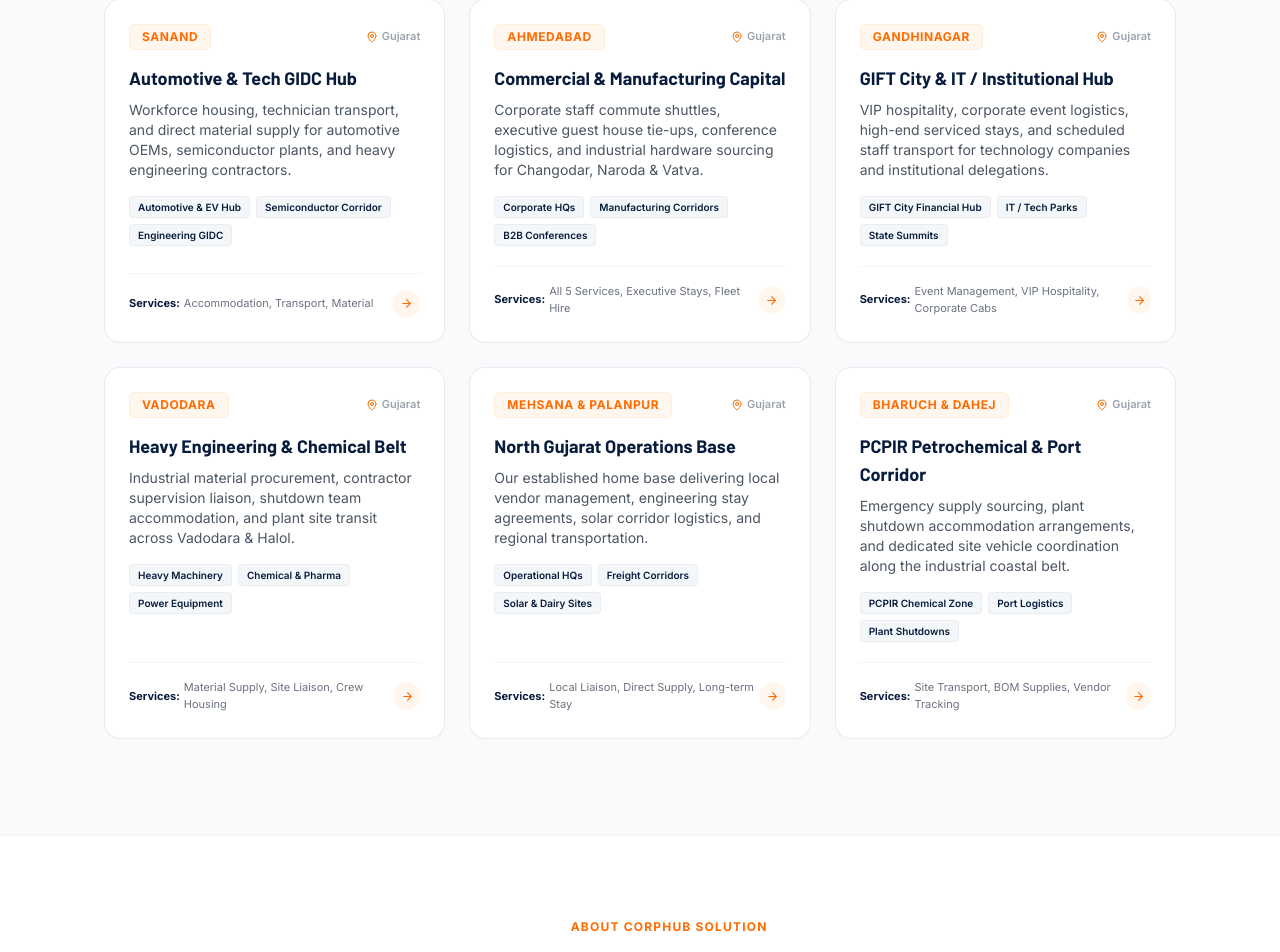
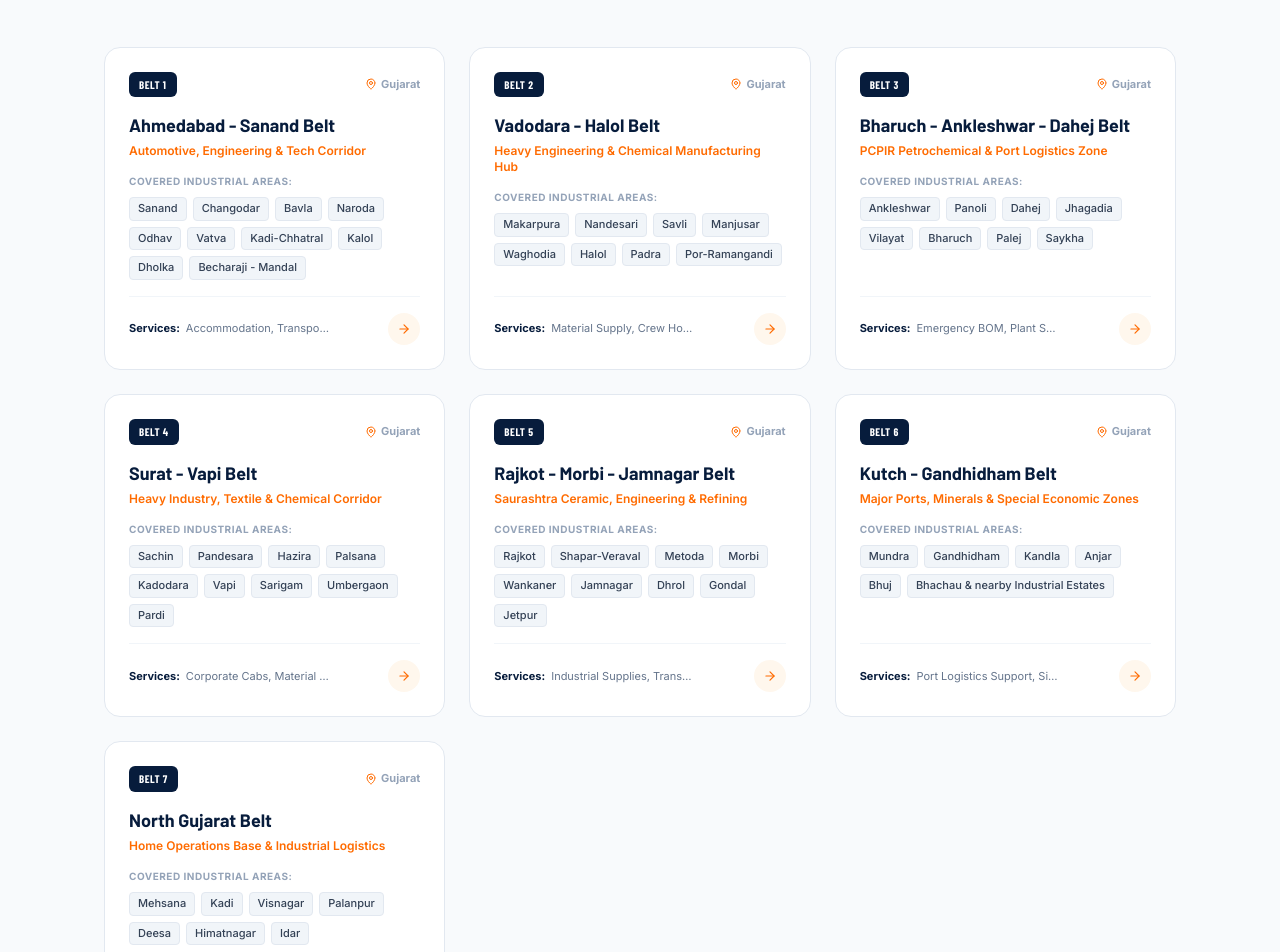
Before and after one commit to corphubsolution/corphubsolution, a React (Vite) app: page / in a window 1280 px wide. Shown: the part 2296-3248 px from the top of the page. Built offline with nearby package versions, Linux system fonts and the light colour scheme; a web font is replaced by a local one.

Commit message:
feat(seo): add 7 Gujarat industrial belts and expand areaServed schema from official coverage map

```diff
--- a/src/components/sections/RegionalHubs.tsx
+++ b/src/components/sections/RegionalHubs.tsx
@@ -1,141 +1,249 @@
-import { MapPin, ArrowRight, Building, Car, Package } from 'lucide-react';
+import { MapPin, ArrowRight, ShieldCheck, CheckCircle2 } from 'lucide-react';
 import ScrollReveal from '../ui/ScrollReveal';
 import SectionLabel from '../ui/SectionLabel';
 import { buildEnquiryLink } from '../../utils/whatsapp';
 
-const HUBS = [
+interface IndustrialBelt {
+  num: string;
+  beltName: string;
+  leadRegion: string;
+  locations: string[];
+  serviceTags: string[];
+}
+
+const GUJARAT_BELTS: IndustrialBelt[] = [
   {
-    city: 'Sanand',
-    title: 'Automotive & Tech GIDC Hub',
-    description: 'Workforce housing, technician transport, and direct material supply for automotive OEMs, semiconductor plants, and heavy engineering contractors.',
-    highlights: ['Automotive & EV Hub', 'Semiconductor Corridor', 'Engineering GIDC'],
-    icon: Building,
-    serviceTags: ['Accommodation', 'Transport', 'Material'],
+    num: '1',
+    beltName: 'Ahmedabad - Sanand Belt',
+    leadRegion: 'Automotive, Engineering & Tech Corridor',
+    locations: [
+      'Sanand',
+      'Changodar',
+      'Bavla',
+      'Naroda',
+      'Odhav',
+      'Vatva',
+      'Kadi-Chhatral',
+      'Kalol',
+      'Dholka',
+      'Becharaji - Mandal',
+    ],
+    serviceTags: ['Accommodation', 'Transport', 'Material Supply', 'Vendor Mgmt'],
   },
   {
-    city: 'Ahmedabad',
-    title: 'Commercial & Manufacturing Capital',
-    description: 'Corporate staff commute shuttles, executive guest house tie-ups, conference logistics, and industrial hardware sourcing for Changodar, Naroda & Vatva.',
-    highlights: ['Corporate HQs', 'Manufacturing Corridors', 'B2B Conferences'],
-    icon: Building,
-    serviceTags: ['All 5 Services', 'Executive Stays', 'Fleet Hire'],
+    num: '2',
+    beltName: 'Vadodara - Halol Belt',
+    leadRegion: 'Heavy Engineering & Chemical Manufacturing Hub',
+    locations: [
+      'Makarpura',
+      'Nandesari',
+      'Savli',
+      'Manjusar',
+      'Waghodia',
+      'Halol',
+      'Padra',
+      'Por-Ramangandi',
+    ],
+    serviceTags: ['Material Supply', 'Crew Housing', 'Site Transport', 'Liaison'],
   },
   {
-    city: 'Gandhinagar',
-    title: 'GIFT City & IT / Institutional Hub',
-    description: 'VIP hospitality, corporate event logistics, high-end serviced stays, and scheduled staff transport for technology companies and institutional delegations.',
-    highlights: ['GIFT City Financial Hub', 'IT / Tech Parks', 'State Summits'],
-    icon: Building,
-    serviceTags: ['Event Management', 'VIP Hospitality', 'Corporate Cabs'],
+    num: '3',
+    beltName: 'Bharuch - Ankleshwar - Dahej Belt',
+    leadRegion: 'PCPIR Petrochemical & Port Logistics Zone',
+    locations: [
+      'Ankleshwar',
+      'Panoli',
+      'Dahej',
+      'Jhagadia',
+      'Vilayat',
+      'Bharuch',
+      'Palej',
+      'Saykha',
+    ],
+    serviceTags: ['Emergency BOM', 'Plant Shutdowns', 'Housing', 'Logistics'],
   },
   {
-    city: 'Vadodara',
-    title: 'Heavy Engineering & Chemical Belt',
-    description: 'Industrial material procurement, contractor supervision liaison, shutdown team accommodation, and plant site transit across Vadodara & Halol.',
-    highlights: ['Heavy Machinery', 'Chemical & Pharma', 'Power Equipment'],
-    icon: Package,
-    serviceTags: ['Material Supply', 'Site Liaison', 'Crew Housing'],
+    num: '4',
+    beltName: 'Surat - Vapi Belt',
+    leadRegion: 'Heavy Industry, Textile & Chemical Corridor',
+    locations: [
+      'Sachin',
+      'Pandesara',
+      'Hazira',
+      'Palsana',
+      'Kadodara',
+      'Vapi',
+      'Sarigam',
+      'Umbergaon',
+      'Pardi',
+    ],
+    serviceTags: ['Corporate Cabs', 'Material Sourcing', 'Staff Stays'],
   },
   {
-    city: 'Mehsana & Palanpur',
-    title: 'North Gujarat Operations Base',
-    description: 'Our established home base delivering local vendor management, engineering stay agreements, solar corridor logistics, and regional transportation.',
-    highlights: ['Operational HQs', 'Freight Corridors', 'Solar & Dairy Sites'],
-    icon: MapPin,
-    serviceTags: ['Local Liaison', 'Direct Supply', 'Long-term Stay'],
+    num: '5',
+    beltName: 'Rajkot - Morbi - Jamnagar Belt',
+    leadRegion: 'Saurashtra Ceramic, Engineering & Refining',
+    locations: [
+      'Rajkot',
+      'Shapar-Veraval',
+      'Metoda',
+      'Morbi',
+      'Wankaner',
+      'Jamnagar',
+      'Dhrol',
+      'Gondal',
+      'Jetpur',
+    ],
+    serviceTags: ['Industrial Supplies', 'Transport Contracts', 'Field Housing'],
   },
   {
-    city: 'Bharuch & Dahej',
-    title: 'PCPIR Petrochemical & Port Corridor',
-    description: 'Emergency supply sourcing, plant shutdown accommodation arrangements, and dedicated site vehicle coordination along the industrial coastal belt.',
-    highlights: ['PCPIR Chemical Zone', 'Port Logistics', 'Plant Shutdowns'],
-    icon: Car,
-    serviceTags: ['Site Transport', 'BOM Supplies', 'Vendor Tracking'],
+    num: '6',
+    beltName: 'Kutch - Gandhidham Belt',
+    leadRegion: 'Major Ports, Minerals & Special Economic Zones',
+    locations: [
+      'Mundra',
+      'Gandhidham',
+      'Kandla',
+      'Anjar',
+      'Bhuj',
+      'Bhachau & nearby Industrial Estates',
+    ],
+    serviceTags: ['Port Logistics Support', 'Site Accommodations', 'Material'],
+  },
+  {
+    num: '7',
+    beltName: 'North Gujarat Belt',
+    leadRegion: 'Home Operations Base & Industrial Logistics',
+    locations: [
+      'Mehsana',
+      'Kadi',
+      'Visnagar',
+      'Palanpur',
+      'Deesa',
+      'Himatnagar',
+      'Idar',
+    ],
+    serviceTags: ['Headquarters Support', '24/7 Operations', 'Direct Supply'],
   },
 ];
 
 export default function RegionalHubs() {
   return (
     <section
-      className="py-16 md:py-24 bg-[#F8FAFC] border-t border-gray-100"
+      className="py-16 md:py-24 bg-[#F8FAFC] border-t border-slate-200"
       aria-labelledby="regional-hubs-heading"
     >
       <div className="container-site max-w-6xl">
-        <div className="text-center max-w-2xl mx-auto mb-14">
+        {/* Header */}
+        <div className="text-center max-w-3xl mx-auto mb-14">
           <ScrollReveal>
-            <SectionLabel text="Regional Coverage in Gujarat" />
+            <SectionLabel text="Our Services Available in Gujarat" />
             <h2
               id="regional-hubs-heading"
               className="font-display font-extrabold text-[#071C3C] mt-2"
               style={{ fontSize: 'clamp(1.85rem, 3.2vw, 2.5rem)' }}
             >
-              Key Industrial & Commercial Hubs We Support
+              Wide Coverage Across 7 Major Gujarat Industrial Belts
             </h2>
             <div className="w-16 h-1 bg-[#FF6B00] mx-auto mt-3 rounded-full mb-3" />
-            <p className="text-xs sm:text-sm text-gray-500 leading-relaxed">
-              From Sanand's automotive belt to Gandhinagar's GIFT City and Ahmedabad's commercial core, CorpHub Solution coordinates seamless ground operations.
+            <p className="text-xs sm:text-sm text-slate-600 leading-relaxed">
+              Wide coverage. Reliable support. One solution — CORPHUB SOLUTION coordinates corporate accommodation, customized transport, industrial material supply, and vendor management across all major GIDCs.
             </p>
           </ScrollReveal>
         </div>
 
-        <div className="grid grid-cols-1 md:grid-cols-2 lg:grid-cols-3 gap-6">
-          {HUBS.map((hub, idx) => (
-            <ScrollReveal key={idx} delay={idx * 70}>
-              <div className="bg-white rounded-2xl p-6 border border-gray-200/80 shadow-2xs hover:shadow-xl hover:border-orange-300 transition-all duration-300 h-full flex flex-col justify-between group">
+        {/* 7 Belts Grid */}
+        <div className="grid grid-cols-1 md:grid-cols-2 lg:grid-cols-3 gap-6 mb-12">
+          {GUJARAT_BELTS.map((belt, idx) => (
+            <ScrollReveal key={belt.num} delay={idx * 60}>
+              <div className="bg-white rounded-2xl p-6 border border-slate-200 shadow-2xs hover:shadow-xl hover:border-orange-400 hover:-translate-y-1 transition-all duration-300 h-full flex flex-col justify-between group">
                 <div>
-                  {/* Top City Header */}
+                  {/* Top Header Badge */}
                   <div className="flex items-center justify-between mb-3.5">
-                    <span className="text-xs font-black uppercase tracking-wider text-[#FF6B00] bg-orange-50 border border-orange-100 px-3 py-1 rounded-md">
-                      {hub.city}
+                    <span className="text-[11px] font-black uppercase tracking-wider text-white bg-[#071C3C] group-hover:bg-[#FF6B00] px-2.5 py-1 rounded-md transition-colors font-display">
+                      Belt {belt.num}
                     </span>
-                    <span className="text-[11px] font-semibold text-gray-400 flex items-center gap-1">
+                    <span className="text-[11px] font-bold text-slate-400 flex items-center gap-1">
                       <MapPin size={12} className="text-[#FF6B00]" />
                       Gujarat
                     </span>
                   </div>
 
-                  <h3 className="font-heading font-extrabold text-base sm:text-lg text-[#071C3C] group-hover:text-[#FF6B00] transition-colors mb-2">
-                    {hub.title}
+                  <h3 className="font-heading font-extrabold text-base sm:text-lg text-[#071C3C] group-hover:text-[#FF6B00] transition-colors mb-1 leading-snug">
+                    {belt.beltName}
                   </h3>
 
-                  <p className="text-xs sm:text-sm text-gray-600 leading-relaxed mb-4">
-                    {hub.description}
+                  <p className="text-xs text-[#FF6B00] font-semibold mb-3.5">
+                    {belt.leadRegion}
                   </p>
 
-                  {/* Highlights Pill Tags */}
-                  <div className="flex flex-wrap gap-1.5 mb-5">
-                    {hub.highlights.map((tag, tIdx) => (
-                      <span
-                        key={tIdx}
-                        className="text-[10px] font-semibold bg-[#F3F7FA] text-[#071C3C] px-2 py-0.5 rounded border border-gray-200/60"
-                      >
-                        {tag}
-                      </span>
-                    ))}
+                  {/* Locations / Areas Chips */}
+                  <div className="mb-4">
+                    <p className="text-[10px] font-extrabold uppercase tracking-wider text-slate-400 mb-2">Covered Industrial Areas:</p>
+                    <div className="flex flex-wrap gap-1.5">
+                      {belt.locations.map((loc, lIdx) => (
+                        <span
+                          key={lIdx}
+                          className="text-[11px] font-medium bg-[#F1F5F9] text-slate-700 px-2 py-0.5 rounded border border-slate-200"
+                        >
+                          {loc}
+                        </span>
+                      ))}
+                    </div>
                   </div>
                 </div>
 
                 {/* Bottom Service Badges & Link */}
-                <div className="pt-4 border-t border-gray-100 flex items-center justify-between">
-                  <div className="flex items-center gap-1 text-[11px] text-gray-500">
+                <div className="pt-4 border-t border-slate-100 flex items-center justify-between">
+                  <div className="flex items-center gap-1.5 text-[11px] text-slate-500 truncate max-w-[200px]">
                     <span className="font-bold text-[#071C3C]">Services:</span>
-                    <span>{hub.serviceTags.join(', ')}</span>
+                    <span className="truncate">{belt.serviceTags.join(', ')}</span>
                   </div>
 
                   <a
-                    href={buildEnquiryLink(`Project support inquiry for ${hub.city} region`)}
+                    href={buildEnquiryLink(`Inquiry for project support in ${belt.beltName}`)}
                     target="_blank"
                     rel="noopener noreferrer"
-                    className="w-7 h-7 rounded-full bg-orange-50 text-[#FF6B00] flex items-center justify-center group-hover:bg-[#FF6B00] group-hover:text-white transition-colors"
-                    aria-label={`Inquire for ${hub.city} project support`}
+                    className="w-8 h-8 rounded-full bg-orange-50 text-[#FF6B00] flex items-center justify-center group-hover:bg-[#FF6B00] group-hover:text-white transition-all shadow-2xs shrink-0"
+                    aria-label={`Inquire for ${belt.beltName} project support`}
                   >
-                    <ArrowRight size={13} />
+                    <ArrowRight size={14} />
                   </a>
                 </div>
               </div>
             </ScrollReveal>
           ))}
         </div>
+
+        {/* Bottom Banner matching Instagram Post */}
+        <div className="rounded-2xl bg-[#071C3C] text-white p-6 sm:p-7 border border-white/10 shadow-xl flex flex-col md:flex-row items-center justify-between gap-6 text-center md:text-left">
+          <div className="flex items-center gap-4">
+            <div className="w-12 h-12 rounded-xl bg-[#FF6B00] text-white flex items-center justify-center shrink-0 shadow-md">
+              <ShieldCheck size={24} />
+            </div>
+            <div>
+              <p className="text-xs font-black tracking-widest text-[#FF6B00] uppercase mb-0.5">
+                All Major Industrial Areas Covered
+              </p>
+              <h4 className="font-display font-extrabold text-base sm:text-lg text-white">
+                Wide Coverage. Reliable Support. One Solution — CORPHUB SOLUTION
+              </h4>
+              <p className="text-xs text-slate-300 mt-1">
+                Corporate Accommodation • Transport Services • Material Supply • Vendor Management
+              </p>
+            </div>
+          </div>
+
+          <a
+            href={buildEnquiryLink('Gujarat Industrial Belts Project Support')}
+            target="_blank"
+            rel="noopener noreferrer"
+            className="inline-flex items-center gap-2 bg-[#FF6B00] hover:bg-[#e05e00] text-white font-extrabold px-6 py-3 rounded-xl text-xs sm:text-sm uppercase tracking-wider transition-colors shadow-lg shrink-0"
+          >
+            <CheckCircle2 size={16} />
+            <span>Enquire for Your Plant</span>
+          </a>
+        </div>
       </div>
     </section>
   );
--- a/src/components/seo/SEO.tsx
+++ b/src/components/seo/SEO.tsx
@@ -120,24 +120,72 @@ export default function SEO({
     },
     areaServed: [
       { '@type': 'AdministrativeArea', name: 'Gujarat' },
+      // 1. Ahmedabad - Sanand Belt
       { '@type': 'City', name: 'Ahmedabad' },
-      { '@type': 'City', name: 'Surat' },
+      { '@type': 'City', name: 'Sanand' },
+      { '@type': 'City', name: 'Changodar' },
+      { '@type': 'City', name: 'Bavla' },
+      { '@type': 'City', name: 'Naroda' },
+      { '@type': 'City', name: 'Odhav' },
+      { '@type': 'City', name: 'Vatva' },
+      { '@type': 'City', name: 'Kadi' },
+      { '@type': 'City', name: 'Chhatral' },
+      { '@type': 'City', name: 'Kalol' },
+      { '@type': 'City', name: 'Dholka' },
+      { '@type': 'City', name: 'Becharaji' },
+      { '@type': 'City', name: 'Mandal' },
+      // 2. Vadodara - Halol Belt
       { '@type': 'City', name: 'Vadodara' },
-      { '@type': 'City', name: 'Rajkot' },
-      { '@type': 'City', name: 'Gandhinagar' },
-      { '@type': 'City', name: 'Mehsana' },
-      { '@type': 'City', name: 'Sanand' },
-      { '@type': 'City', name: 'Palanpur' },
-      { '@type': 'AdministrativeArea', name: 'Banaskantha' },
-      { '@type': 'City', name: 'Deesa' },
+      { '@type': 'City', name: 'Halol' },
+      { '@type': 'City', name: 'Makarpura' },
+      { '@type': 'City', name: 'Nandesari' },
+      { '@type': 'City', name: 'Savli' },
+      { '@type': 'City', name: 'Manjusar' },
+      { '@type': 'City', name: 'Waghodia' },
+      { '@type': 'City', name: 'Padra' },
+      // 3. Bharuch - Ankleshwar - Dahej Belt
       { '@type': 'City', name: 'Bharuch' },
       { '@type': 'City', name: 'Ankleshwar' },
       { '@type': 'City', name: 'Dahej' },
+      { '@type': 'City', name: 'Panoli' },
+      { '@type': 'City', name: 'Jhagadia' },
+      { '@type': 'City', name: 'Vilayat' },
+      { '@type': 'City', name: 'Palej' },
+      { '@type': 'City', name: 'Saykha' },
+      // 4. Surat - Vapi Belt
+      { '@type': 'City', name: 'Surat' },
+      { '@type': 'City', name: 'Vapi' },
+      { '@type': 'City', name: 'Hazira' },
+      { '@type': 'City', name: 'Sachin' },
+      { '@type': 'City', name: 'Pandesara' },
+      { '@type': 'City', name: 'Palsana' },
+      { '@type': 'City', name: 'Kadodara' },
+      { '@type': 'City', name: 'Sarigam' },
+      { '@type': 'City', name: 'Umbergaon' },
+      // 5. Rajkot - Morbi - Jamnagar Belt
+      { '@type': 'City', name: 'Rajkot' },
       { '@type': 'City', name: 'Morbi' },
       { '@type': 'City', name: 'Jamnagar' },
-      { '@type': 'City', name: 'Bhavnagar' },
+      { '@type': 'City', name: 'Wankaner' },
+      { '@type': 'City', name: 'Gondal' },
+      { '@type': 'City', name: 'Jetpur' },
+      // 6. Kutch - Gandhidham Belt
       { '@type': 'City', name: 'Kutch' },
-      { '@type': 'City', name: 'Vapi' },
+      { '@type': 'City', name: 'Gandhidham' },
+      { '@type': 'City', name: 'Mundra' },
+      { '@type': 'City', name: 'Kandla' },
+      { '@type': 'City', name: 'Anjar' },
+      { '@type': 'City', name: 'Bhuj' },
+      { '@type': 'City', name: 'Bhachau' },
+      // 7. North Gujarat Belt
+      { '@type': 'AdministrativeArea', name: 'Banaskantha' },
+      { '@type': 'City', name: 'Palanpur' },
+      { '@type': 'City', name: 'Mehsana' },
+      { '@type': 'City', name: 'Deesa' },
+      { '@type': 'City', name: 'Visnagar' },
+      { '@type': 'City', name: 'Himatnagar' },
+      { '@type': 'City', name: 'Idar' },
+      { '@type': 'City', name: 'Gandhinagar' },
     ],
     hasOfferCatalog: {
       '@type': 'OfferCatalog',
--- a/src/pages/AboutPage.tsx
+++ b/src/pages/AboutPage.tsx
@@ -105,7 +105,7 @@ export default function AboutPage() {
           },
           {
             question: 'Where is CORPHUB SOLUTION headquartered and which areas does it serve?',
-            answer: 'CORPHUB SOLUTION is headquartered in Palanpur, Banaskantha district, Gujarat. We serve all major industrial hubs across Gujarat including Sanand, Ahmedabad, Gandhinagar, Vadodara, Mehsana, Bharuch, Dahej, and Northern Gujarat.',
+            answer: 'CORPHUB SOLUTION is headquartered in Palanpur, Banaskantha district, Gujarat. We serve all 7 major industrial belts across Gujarat: (1) Ahmedabad-Sanand, (2) Vadodara-Halol, (3) Bharuch-Ankleshwar-Dahej, (4) Surat-Vapi, (5) Rajkot-Morbi-Jamnagar, (6) Kutch-Gandhidham, and (7) North Gujarat.',
           },
         ]}
       />
```
